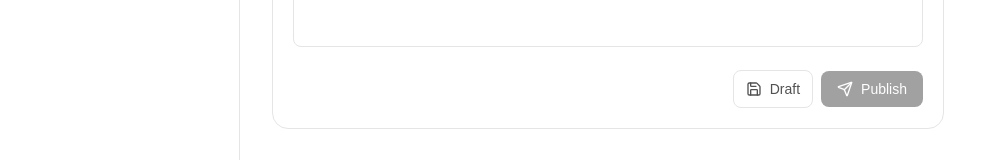
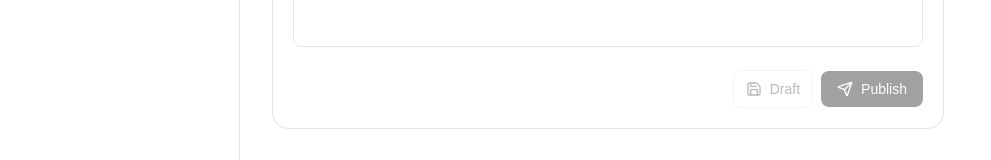
Before and after one commit to praxharrr/tweetflow, a Next.js app: page /compose in a window 1280 px wide. Shown: the part 346-506 px from the top of the page, without its empty margins (0-991 px from the left). Built offline with nearby package versions, Linux system fonts and the light colour scheme.

Commit message:
wire draft button to save posts via Prisma

```diff
--- /dev/null
+++ b/src/app/api/posts/route.ts
@@ -0,0 +1,19 @@
+import { NextRequest, NextResponse } from "next/server";
+import { prisma } from "@/lib/prisma";
+
+export async function POST(req: NextRequest) {
+  const { content, status } = await req.json();
+
+  if (!content || typeof content !== "string") {
+    return NextResponse.json({ error: "Content is required" }, { status: 400 });
+  }
+
+  const post = await prisma.post.create({
+    data: {
+      content,
+      status: status ?? "draft",
+    },
+  });
+
+  return NextResponse.json({ post });
+}
--- a/src/components/compose/TweetComposer.tsx
+++ b/src/components/compose/TweetComposer.tsx
@@ -1,7 +1,7 @@
 "use client";
 
 import { useState } from "react";
-import { Sparkles, Send, Save, Loader2 } from "lucide-react";
+import { Sparkles, Send, Save, Loader2, Check } from "lucide-react";
 
 const MAX_CHARS = 280;
 
@@ -9,6 +9,8 @@ export default function TweetComposer() {
   const [content, setContent] = useState("");
   const [topic, setTopic] = useState("");
   const [isGenerating, setIsGenerating] = useState(false);
+  const [isSaving, setIsSaving] = useState(false);
+  const [saved, setSaved] = useState(false);
 
   const charCount = content.length;
   const isOverLimit = charCount > MAX_CHARS;
@@ -28,6 +30,27 @@ export default function TweetComposer() {
       console.error(err);
     } finally {
       setIsGenerating(false);
+    }
+  }
+
+  async function handleSaveDraft() {
+    if (!content.trim()) return;
+    setIsSaving(true);
+    setSaved(false);
+    try {
+      const res = await fetch("/api/posts", {
+        method: "POST",
+        headers: { "Content-Type": "application/json" },
+        body: JSON.stringify({ content, status: "draft" }),
+      });
+      if (res.ok) {
+        setSaved(true);
+        setTimeout(() => setSaved(false), 2000);
+      }
+    } catch (err) {
+      console.error(err);
+    } finally {
+      setIsSaving(false);
     }
   }
 
@@ -68,9 +91,19 @@ export default function TweetComposer() {
       />
 
       <div className="mt-4 flex items-center justify-end gap-2">
-        <button className="flex items-center gap-2 rounded-lg border border-neutral-200 px-3 py-2 text-sm font-medium text-neutral-600 hover:bg-neutral-50">
-          <Save size={16} />
-          Draft
+        <button
+          onClick={handleSaveDraft}
+          disabled={content.length === 0 || isSaving}
+          className="flex items-center gap-2 rounded-lg border border-neutral-200 px-3 py-2 text-sm font-medium text-neutral-600 hover:bg-neutral-50 disabled:opacity-40"
+        >
+          {isSaving ? (
+            <Loader2 size={16} className="animate-spin" />
+          ) : saved ? (
+            <Check size={16} className="text-emerald-600" />
+          ) : (
+            <Save size={16} />
+          )}
+          {saved ? "Saved" : "Draft"}
         </button>
         <button
           disabled={content.length === 0 || isOverLimit}
```
